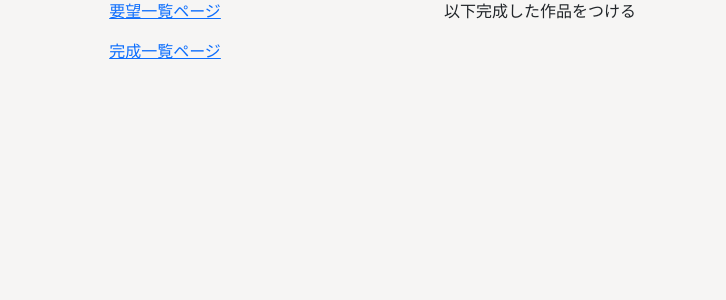
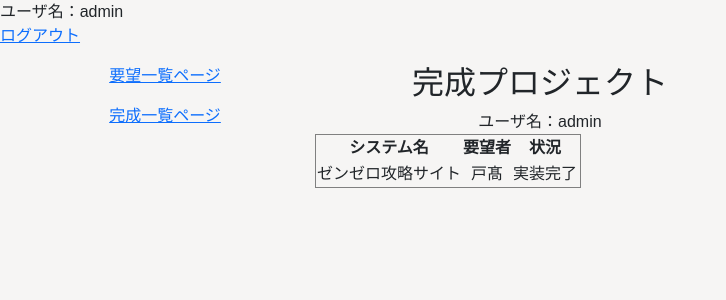
Before and after one commit to OugaTodaka/RequestManagementSystem, a Django app: page /portfolio/ in a window 1280 px wide. Shown: the top 300 px of the page, without its empty margins (0-726 px from the left). Run offline with Django 4.2, Linux system fonts and the light colour scheme; a user stored in the database is signed in; data comes from the database, SQL or seed files in the repository; both versions use the stored data as it was after the commit.

Commit message:
コミット

```diff
--- a/Management/templates/Management/base.html
+++ b/Management/templates/Management/base.html
@@ -9,6 +9,10 @@
 
 </head>
 <body>
+    <nav>
+        ユーザ名：{{ user }}
+        <p><a href="/signout">ログアウト</a></p>
+    </nav>
     <article>
         <div class="side">
             <p><a href="/">要望一覧ページ</a></p>
--- a/Management/templates/Management/detail.html
+++ b/Management/templates/Management/detail.html
@@ -79,7 +79,7 @@
                     </th>
                 </tr>
             </form>
-        <a href="/top">戻る</a>
+        <a href="/">戻る</a>
     </div>
 </body>
 {% endblock %}
--- a/Management/templates/Management/portfolio.html
+++ b/Management/templates/Management/portfolio.html
@@ -2,7 +2,32 @@
 {% block title %}完成プロジェクト{% endblock %}
 {% block contents %}
 <body>
-    <a>以下完成した作品をつける</a>
+    <h2>完成プロジェクト</h2>
+    <div>
+        ユーザ名：{{ user }}
+    </div>
+    <div>
+        <table border="1">
+            <tr>
+                <th>システム名</th>
+                <th>要望者</th>
+                <th>状況</th>
+                <th></th>
+            </tr>
+            {% for data in data_list %}
+                {% if data.status != 0 and data.status != 1 %}
+                    <tr>
+                        <td>{{ data.system_name }}</td>
+                        <td>{{ data.name }}</td>
+                        <td>
+                            実装完了
+                        </td>
+                    </tr>
+                {% endif %}
+            {% endfor %}
+        </table>
+    </div>
+
 
 </body>
 {% endblock %}
--- a/User/views.py
+++ b/User/views.py
@@ -24,7 +24,7 @@ def signin_request(request):
     if check_password(password, user.password):
         login(request, user)
         # return HttpResponseRedirect(reverse('Management:index'))
-        return HttpResponseRedirect("/top")
+        return HttpResponseRedirect("/")
     else:
         redirect_url = reverse('User:signin')
         return HttpResponseRedirect(redirect_url)
```
Also changed, not shown: db.sqlite3.
